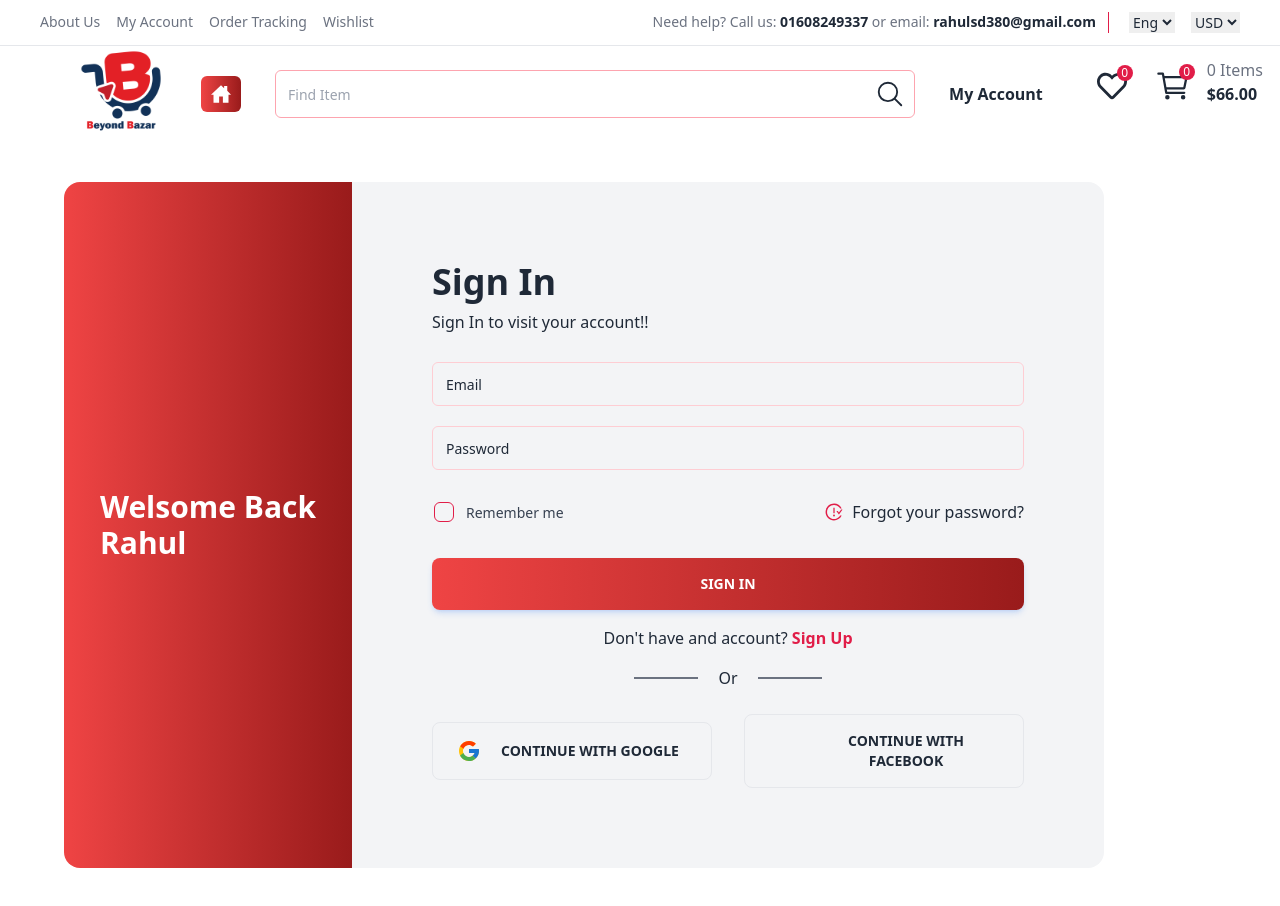
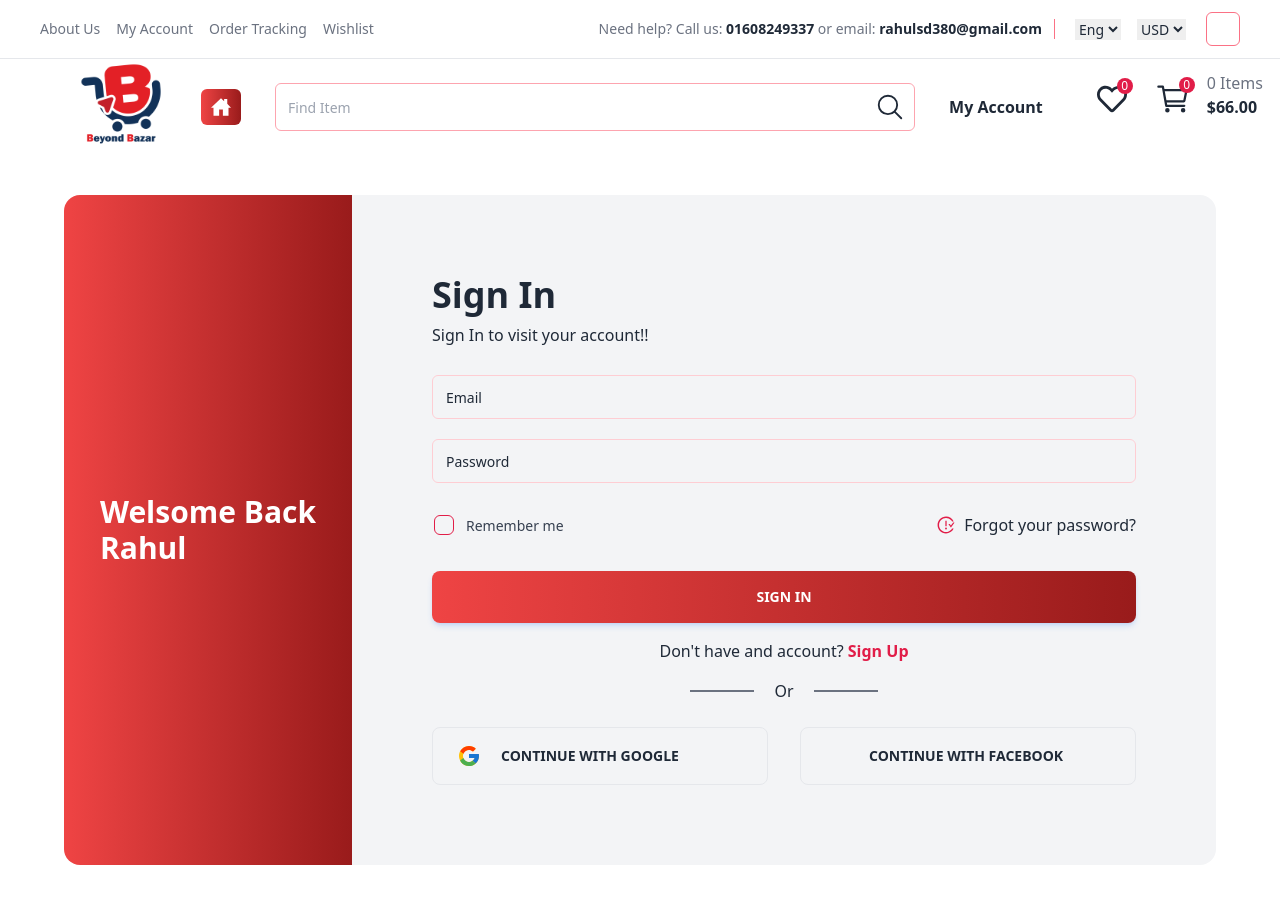
Before and after one commit to rahulsd380/Beyond-Bazar-Website, a React (Vite) app: page /login in a window 1280 px wide. Built offline with nearby package versions, Linux system fonts and the light colour scheme; no server answers; some icons are missing.

Commit message:
dark-light mode implemented

```diff
--- a/index.html
+++ b/index.html
@@ -6,7 +6,7 @@
     <meta name="viewport" content="width=device-width, initial-scale=1.0" />
     <title>Beyond Bazar</title>
   </head>
-  <body>
+  <body class="dark:bg-gray-700">
     <div id="root"></div>
     <script type="module" src="/src/main.jsx"></script>
   </body>
--- a/package.json
+++ b/package.json
@@ -18,6 +18,7 @@
     "react": "^18.2.0",
     "react-burger-menu": "^3.0.9",
     "react-dom": "^18.2.0",
+    "react-helmet-async": "^2.0.3",
     "react-hot-toast": "^2.4.1",
     "react-icons": "^4.12.0",
     "react-router-dom": "^6.19.0",
--- a/src/Components/Home/Home.jsx
+++ b/src/Components/Home/Home.jsx
@@ -1,9 +1,13 @@
 
+import { Helmet } from 'react-helmet-async';
 import Navbar from './../Navbar/Navbar';
 
 const Home = () => {
     return (
         <div>
+            <Helmet>
+              <title>Beyond Bazar | Home</title>
+          </Helmet>
             <Navbar></Navbar>
         </div>
     );
--- a/src/Components/Login/Login.jsx
+++ b/src/Components/Login/Login.jsx
@@ -7,6 +7,7 @@ import { AuthContext } from "../AuthProvider/AuthProvider";
 
 import toast, { Toaster } from "react-hot-toast";
 import Navbar from "../Navbar/Navbar";
+import { Helmet } from "react-helmet-async";
 // import { Helmet } from "react-helmet-async";
 
 const Login = () => {
@@ -53,16 +54,16 @@ const Login = () => {
         <div>
           <Navbar></Navbar>
             <div className="max-w-6xl mx-auto py-10">
-            {/* <Helmet>
-              <title>Food For Life | Login</title>
-          </Helmet> */}
+            <Helmet>
+              <title>Beyond Bazar | Login</title>
+          </Helmet>
             <div className="flex">
             <div>
                 <div className="w-72 h-full bg-gradient-to-r from-red-500 to-red-800 p-6 flex justify-center items-center rounded-l-2xl">
                     <h1 className="text-3xl font-semibold text-white">Welsome Back <br /> Rahul</h1>
                 </div>
             </div>
-            <form onSubmit={handleLogin} className="bg-gray-100 p-10 md:p-20 rounded-r-2xl">
+            <form onSubmit={handleLogin} className="bg-gray-100 p-10 md:p-20 rounded-r-2xl w-full">
                 <h1 className="text-4xl font-bold mb-2">Sign In</h1>
                 <p className="mb-7">Sign In to visit your account!!</p>
             <div className="grid grid-cols-1 gap-5">
--- a/src/Components/Navbar/Navbar.jsx
+++ b/src/Components/Navbar/Navbar.jsx
@@ -6,6 +6,7 @@ import { FaArrowDown } from "react-icons/fa6";
 import { FaRegHeart } from "react-icons/fa";
 import { IoCartOutline } from "react-icons/io5";
 import { AuthContext } from "../AuthProvider/AuthProvider";
+import ThemeToggle from "../Toggle/Toggle";
 
 const Navbar = () => {
   const { user, logout } = useContext(AuthContext);
@@ -23,27 +24,27 @@ const Navbar = () => {
   return (
     <div className="">
         {/* Top part */}
-      <div className="hidden md:flex md:justify-between border-b py-3 px-10">
+      <div className="hidden md:flex md:justify-between items-center border-b py-3 px-10">
         <div className="flex gap-4">
-          <Link className="text-gray-500 hover:text-rose-600 transition duration-300 text-sm">
+          <Link className="text-gray-500 hover:text-rose-600 transition duration-300 text-sm dark:text-gray-50 dark:hover:text-rose-400">
             About Us
           </Link>
-          <Link className="text-gray-500 hover:text-rose-600 transition duration-300 text-sm">
+          <Link className="text-gray-500 hover:text-rose-600 transition duration-300 text-sm dark:text-gray-50 dark:hover:text-rose-400">
             My Account
           </Link>
-          <Link className="text-gray-500 hover:text-rose-600 transition duration-300 text-sm">
+          <Link className="text-gray-500 hover:text-rose-600 transition duration-300 text-sm dark:text-gray-50 dark:hover:text-rose-400">
             Order Tracking
           </Link>
-          <Link className="text-gray-500 hover:text-rose-600 transition duration-300 text-sm">
+          <Link className="text-gray-500 hover:text-rose-600 transition duration-300 text-sm dark:text-gray-50 dark:hover:text-rose-400">
             Wishlist
           </Link>
         </div>
-        <div className="flex gap-5">
-          <p className="text-sm border-r border-r-rose-600 px-3">
-            <span className="text-gray-500">Need help? Call us:</span>{" "}
-            <span className="font-semibold">01608249337</span>{" "}
-            <span className="text-gray-500">or email:</span>{" "}
-            <span className="font-semibold">rahulsd380@gmail.com</span>
+        <div className="flex gap-5 items-center">
+          <p className="text-sm border-r border-r-rose-400 px-3">
+            <span className="text-gray-500 dark:text-gray-300">Need help? Call us:</span>{" "}
+            <span className="font-semibold dark:text-gray-50">01608249337</span>{" "}
+            <span className="text-gray-500 dark:text-gray-300">or email:</span>{" "}
+            <span className="font-semibold dark:text-gray-50">rahulsd380@gmail.com</span>
           </p>
           <div className="flex gap-4 items-center text-sm">
             <select name="" id="">
@@ -57,6 +58,7 @@ const Navbar = () => {
               <option value="tk">TK</option>
             </select>
           </div>
+          <ThemeToggle></ThemeToggle>
         </div>
       </div>
 
@@ -66,7 +68,7 @@ const Navbar = () => {
         <div className="flex items-center gap-8">
           <Drawer></Drawer>
           <img className="w-24" src="/src/assets/images/logo.png" alt="" />
-          <Link className="hidden bg-gradient-to-r from-red-500 to-red-800 text-white p-2 rounded-md md:flex justify-center items-center w-10 text-xl">
+          <Link to={"/"} className="hidden bg-gradient-to-r from-red-500 to-red-800 text-white p-2 rounded-md md:flex justify-center items-center w-10 text-xl">
             <IoHomeSharp></IoHomeSharp>
           </Link>
         </div>
@@ -85,7 +87,7 @@ const Navbar = () => {
         <div className="hidden md:flex items-center gap-7">
           <div className="relative inline-block">
             <button
-              className="flex gap-3 items-center rounded-md hover:text-rose-600 transition duration-300"
+              className="flex gap-3 items-center rounded-md hover:text-rose-600 transition duration-300 dark:text-gray-50 dark:hover:text-rose-400"
               onClick={toggleDropdown}
             >
               <h1 className="font-semibold">My Account</h1>
@@ -137,7 +139,7 @@ const Navbar = () => {
           </div>
 
           <div>
-            <FaRegHeart className="text-3xl"></FaRegHeart>
+            <FaRegHeart className="text-3xl dark:text-gray-50 dark:hover:text-rose-400"></FaRegHeart>
             <div className="bg-rose-600 text-white h-3 w-3 rounded-full flex justify-center items-center p-2 text-xs relative bottom-9 left-5">
               <p>0</p>
             </div>
@@ -145,15 +147,15 @@ const Navbar = () => {
 
           <div className="flex items-center gap-4">
             <div>
-              <IoCartOutline className="text-4xl"></IoCartOutline>
+              <IoCartOutline className="text-4xl dark:text-gray-50 dark:hover:text-rose-400"></IoCartOutline>
               <div className="bg-rose-600 text-white h-3 w-3 rounded-full flex justify-center items-center p-2 text-xs relative bottom-10 left-6">
                 <p>0</p>
               </div>
             </div>
 
             <div className="-mt-6">
-              <p className="text-gray-500">0 Items</p>
-              <p className="font-bold">$66.00</p>
+              <p className="text-gray-500 dark:text-gray-200">0 Items</p>
+              <p className="font-bold dark:text-gray-50">$66.00</p>
             </div>
           </div>
         </div>
--- a/src/Components/Signup/Signup.jsx
+++ b/src/Components/Signup/Signup.jsx
@@ -6,6 +6,7 @@ import toast, { Toaster } from "react-hot-toast";
 import { AuthContext } from "../AuthProvider/AuthProvider";
 import useAxiosClient from "../../Hooks/useAxiosClient";
 import Navbar from "../Navbar/Navbar";
+import { Helmet } from "react-helmet-async";
 // import { Helmet } from "react-helmet-async";
 
 
@@ -99,16 +100,16 @@ const SignUp = () => {
         <div>
           <Navbar></Navbar>
             <div className="max-w-6xl mx-auto">
-            {/* <Helmet>
-              <title>Food For Life | Sign Up</title>
-          </Helmet> */}
+            <Helmet>
+              <title>Beyond Bazar | Sign Up</title>
+          </Helmet>
             <div className="flex py-10">
             <div>
                 <div className="w-72 h-full bg-gradient-to-r from-red-500 to-red-800 p-6 flex justify-center items-center rounded-l-2xl">
                     <h1 className="text-3xl font-semibold text-white">Welsome To <br /> Beyond Bazar!!</h1>
                 </div>
             </div>
-            <form onSubmit={handleSignUp} className="bg-slate-100 p-10 md:p-20 rounded-r-2xl">
+            <form onSubmit={handleSignUp} className="bg-slate-100 p-10 md:p-20 rounded-r-2xl w-full">
                 <h1 className="text-4xl font-bold mb-2">Sign Up</h1>
                 <p className="mb-7">Create an account to view our awesome features!!</p>
 
--- /dev/null
+++ b/src/Components/Toggle/Toggle.jsx
@@ -0,0 +1,53 @@
+// ThemeToggle.js
+
+import{ useEffect, useState } from 'react';
+import { IoSunny } from "react-icons/io5";
+import { IoMoonSharp } from "react-icons/io5";
+
+const ThemeToggle = () => {
+  const [isDarkMode, setIsDarkMode] = useState(false);
+  const [mode, setMode] = useState("light");
+
+  const toggleTheme = () => {
+    setIsDarkMode(!isDarkMode);
+    document.documentElement.classList.toggle('dark'); // Toggle a class on the HTML element
+  };
+
+
+  function changeTheme() {
+    const html = document.documentElement
+
+    if(mode == "light") {
+      html.classList.remove("light")
+      html.classList.add("dark")
+      setMode("dark")
+      localStorage.setItem("mode", "dark")
+    }
+    else{
+      html.classList.remove("dark")
+      html.classList.add("light")
+      setMode("light")
+      localStorage.setItem("mode", "light")
+    }
+  }
+
+  useEffect( () => {
+    const currentMode = localStorage.getItem("mode") || "light"
+    setMode(currentMode)
+    const html = document.documentElement
+    html.classList.add(currentMode)
+  }, [])
+
+  return (
+    <button
+      className={`hidden md:block p-1.5 rounded-md border border-rose-400 ${
+        isDarkMode ? ' text-2xl text-yellow-500' : 'text-2xl text-rose-800'
+      } text-white font-bold focus:outline-none text-xl`}
+      onClick={changeTheme, toggleTheme}
+    >
+      {isDarkMode ? <IoSunny></IoSunny> : <IoMoonSharp></IoMoonSharp>}
+    </button>
+  );
+};
+
+export default ThemeToggle;
--- a/tailwind.config.js
+++ b/tailwind.config.js
@@ -1,5 +1,6 @@
 /** @type {import('tailwindcss').Config} */
 export default {
+  darkMode : "class",
   content: [
     "./index.html",
     "./src/**/*.{js,ts,jsx,tsx}",
```
Also changed, not shown: src/Components/Drawer/Drawer.jsx (+14 -12 lines), src/main.jsx (+25 -25 lines), 1 other file (tests, documents, lock files or other folders).
